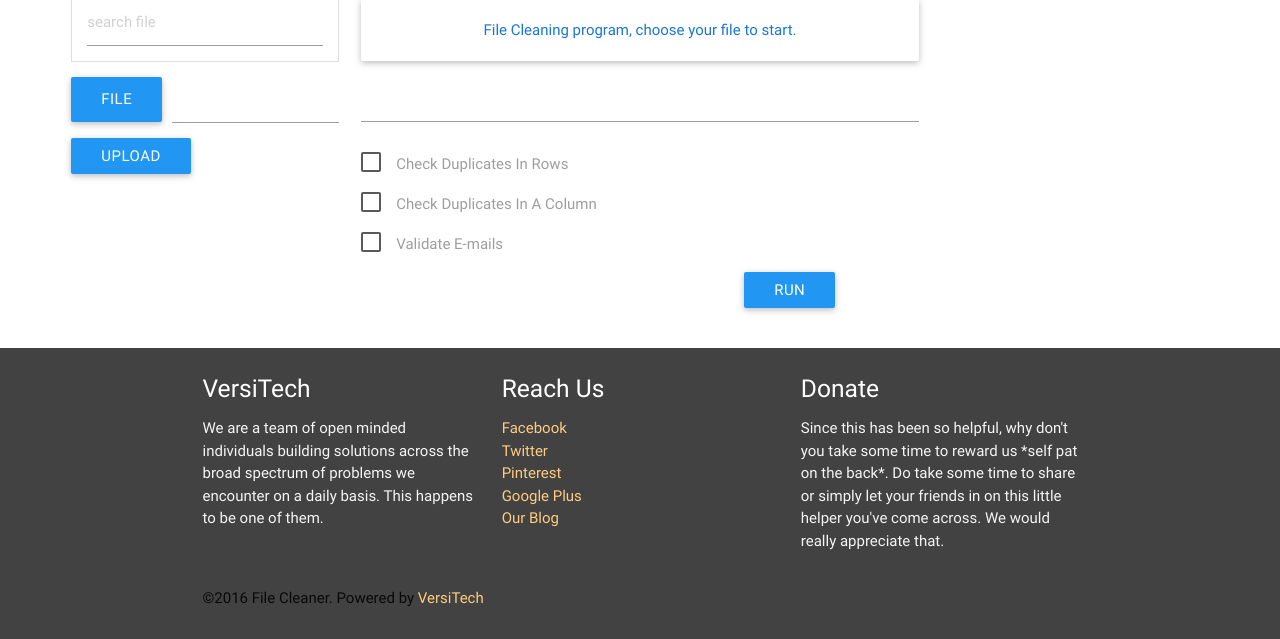
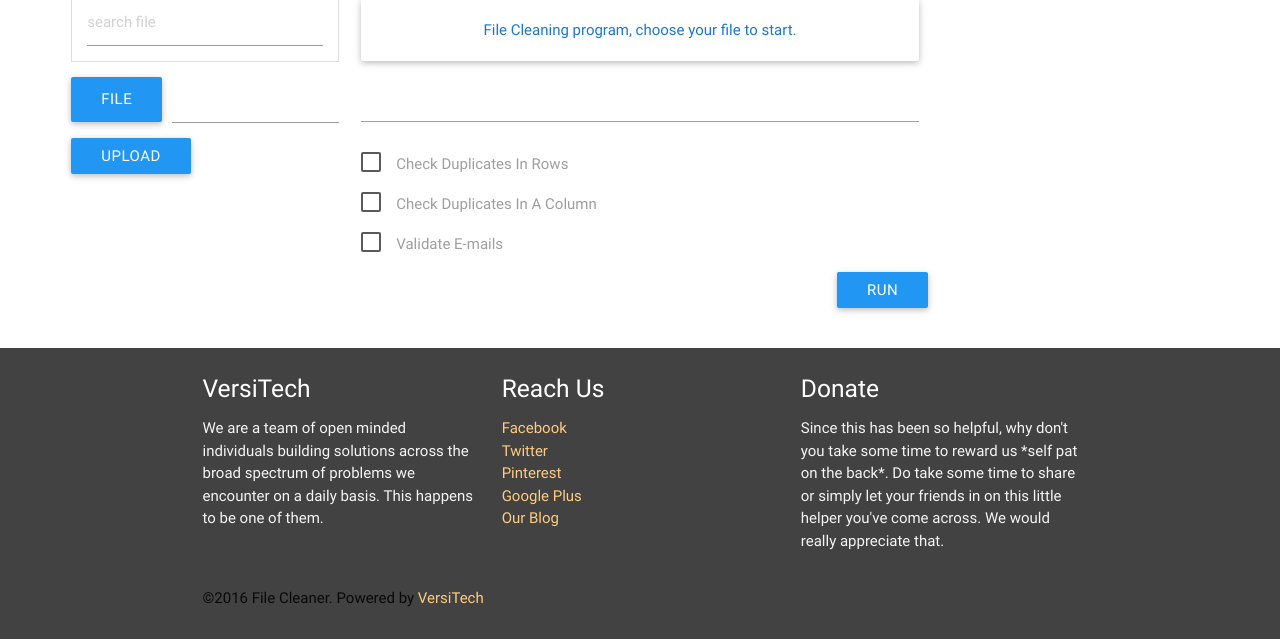
Before and after one commit to thechristian/filecleaner, a Flask app: page / in a window 1280 px wide. Shown: the part 133-772 px from the top of the page. Run offline with Flask 2, Linux system fonts and the light colour scheme; a user stored in the database is signed in; some libraries are stand-ins or nearby versions.

Commit message:
change column grid layout

```diff
--- a/templates/forms/main.html
+++ b/templates/forms/main.html
@@ -68,8 +68,8 @@ label.error{
 	</div>
 
 	<div class="input-field row">
-		<div class="col l8">&nbsp;</div>
-		<div class="col l4">
+		<div class="col l10">&nbsp;</div>
+		<div class="col l2">
 			<a class="btn blue" type="submit" id="isubmit" onclick="subForm()">RUN</a>
 		</div>
 	</div>
```
